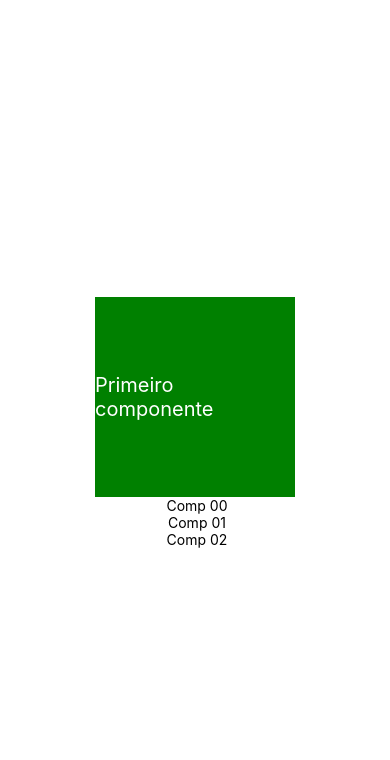
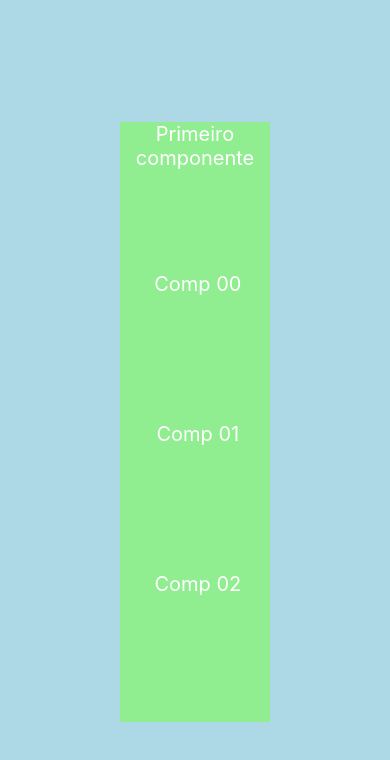
Before and after one commit to TiagoFernandes11/react-native-course, a React Native app in the folder NovoProjeto/: screen / in a window 390 px wide. Shown: the top 760 px of the page. Built offline with nearby package versions, Linux system fonts and the light colour scheme.

Commit message:
playing with styles

```diff
--- a/NovoProjeto/App.js
+++ b/NovoProjeto/App.js
@@ -6,22 +6,19 @@ import CompoPadrao, { Comp1, Comp2 } from "./components/Multi";
 export default function App() {
   return (
     <SafeAreaView style={styles.container}>
-      <Primeiro/>
-      <CompoPadrao/>
-      <Comp1/>
-      <Comp2/>
+      <Primeiro />
+      <CompoPadrao />
+      <Comp1 />
+      <Comp2 />
     </SafeAreaView>
   );
 }
 
 const styles = StyleSheet.create({
   container: {
-    flex: 1,
+    flexGrow: 1,
     alignItems: "center",
     justifyContent: "center",
-  },
-  text: {
-    color: "white",
-    fontSize: 20,
+    backgroundColor: "lightblue",
   },
 });
--- a/NovoProjeto/components/Multi.js
+++ b/NovoProjeto/components/Multi.js
@@ -1,14 +1,15 @@
 import React from "react";
 import { Text } from "react-native";
+import estilo from "./estilo";
 
 export default function Comp() {
-    return <Text> Comp 00</Text>
+  return <Text style={estilo.textoGrande}> Comp 00</Text>;
 }
 function Comp1() {
-    return <Text> Comp 01</Text>
+  return <Text style={estilo.textoGrande}> Comp 01</Text>;
 }
 function Comp2() {
-    return <Text> Comp 02</Text>
+  return <Text style={estilo.textoGrande}> Comp 02</Text>;
 }
 
-export {Comp1, Comp2 }
+export { Comp1, Comp2 };
--- a/NovoProjeto/components/Primeiro.js
+++ b/NovoProjeto/components/Primeiro.js
@@ -1,24 +1,11 @@
 import React from "react";
 import { StyleSheet, View, Text } from "react-native";
+import estilo from "./estilo";
 
 export default function Primeiro() {
   return (
-    <View style={styles.container}>
-      <Text style={styles.text}>Primeiro componente</Text>
+    <View>
+      <Text style={estilo.textoGrande}>Primeiro componente</Text>
     </View>
   );
 }
-
-const styles = StyleSheet.create({
-  container: {
-    backgroundColor: "green",
-    justifyContent: "center",
-    alignItems: "center",
-    height: 200,
-    width: 200,
-  },
-  text: {
-    color: "white",
-    fontSize: 20,
-  },
-});
--- /dev/null
+++ b/NovoProjeto/components/estilo.js
@@ -0,0 +1,13 @@
+import { StyleSheet } from "react-native";
+
+export default StyleSheet.create({
+  textoGrande: {
+    backgroundColor: "lightgreen",
+    color: "white",
+    textAlign: "center",
+    textAlignVertical: "center",
+    fontSize: 20,
+    height: 150,
+    width: 150,
+  },
+});
```
